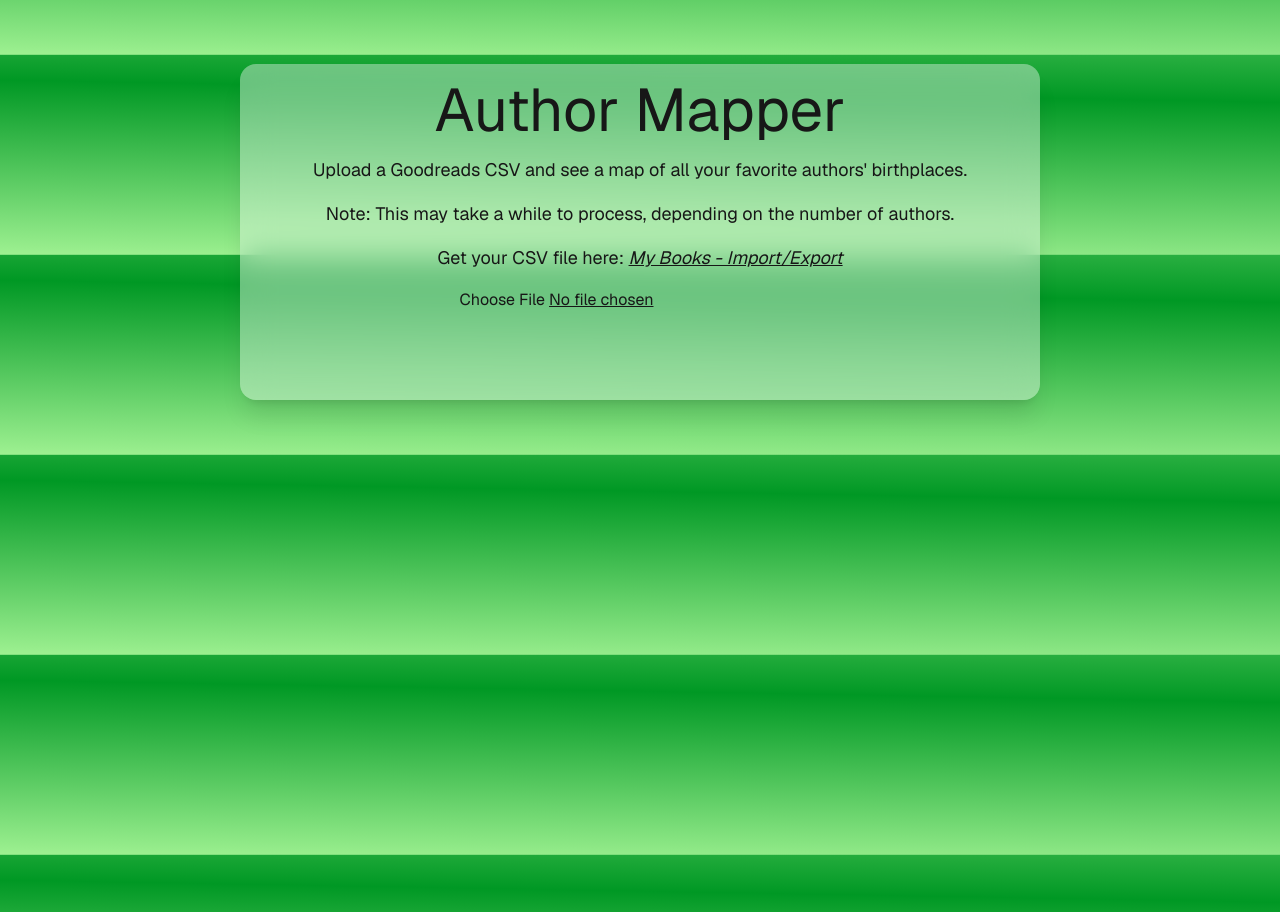
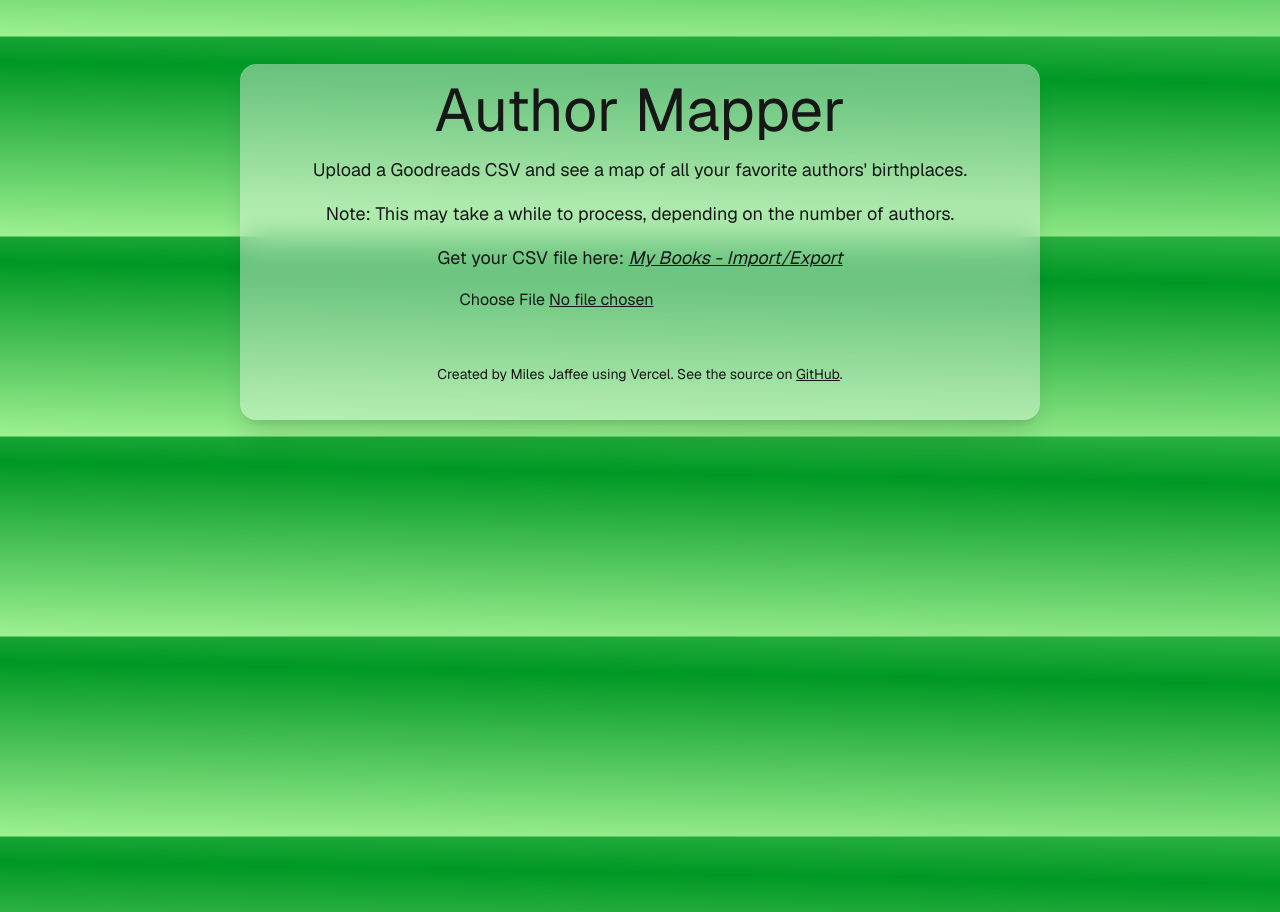
Before and after one commit to milesjaffee/author-mapper, a Next.js app: page / in a window 1280 px wide. Built offline with nearby package versions, Linux system fonts and the light colour scheme.

Commit message:
visual improvements + bottom attribution bar

```diff
--- a/app/layout.tsx
+++ b/app/layout.tsx
@@ -54,7 +54,7 @@ export default function RootLayout({
           350px
         )`,
       backgroundSize: "100% 200px",
-      animation: "scrollBackground 20s linear infinite",
+      animation: "scrollBackground 30s linear infinite",
       }}
       >
         <style>
@@ -70,7 +70,7 @@ export default function RootLayout({
         `}
       </style>
       <main className="relative flex flex-col items-center justify-items-center h-screen p-8 mb-20 sm:px-20 lg:px-60 gap-16 font-[family-name:var(--font-geist-sans)]">
-        <div className="w-full px-10 pb-10 bg-[rgba(255,255,255,0.4)] backdrop-blur-lg rounded-2xl shadow-xl">
+        <div className="w-full px-10 pb-5 bg-[rgba(255,255,255,0.4)] backdrop-blur-lg rounded-2xl shadow-xl">
           {children}
           </div>
         </main>
--- a/app/page.jsx
+++ b/app/page.jsx
@@ -71,8 +71,8 @@ export default function Home() {
         <DynamicMap locations={locations}/>
       )}
       <div id="footer" className="mt-4">
-        <p className="text-sm">
-
+        <p className="text-sm mt-5">
+          Created by Miles Jaffee using Vercel. See the source on <a href="https://github.com/milesjaffee/author-mapper" className="underline">GitHub</a>.
         </p>
       </div>
     </div>
```
Also changed, not shown: 1 other file (tests, documents, lock files or other folders).
